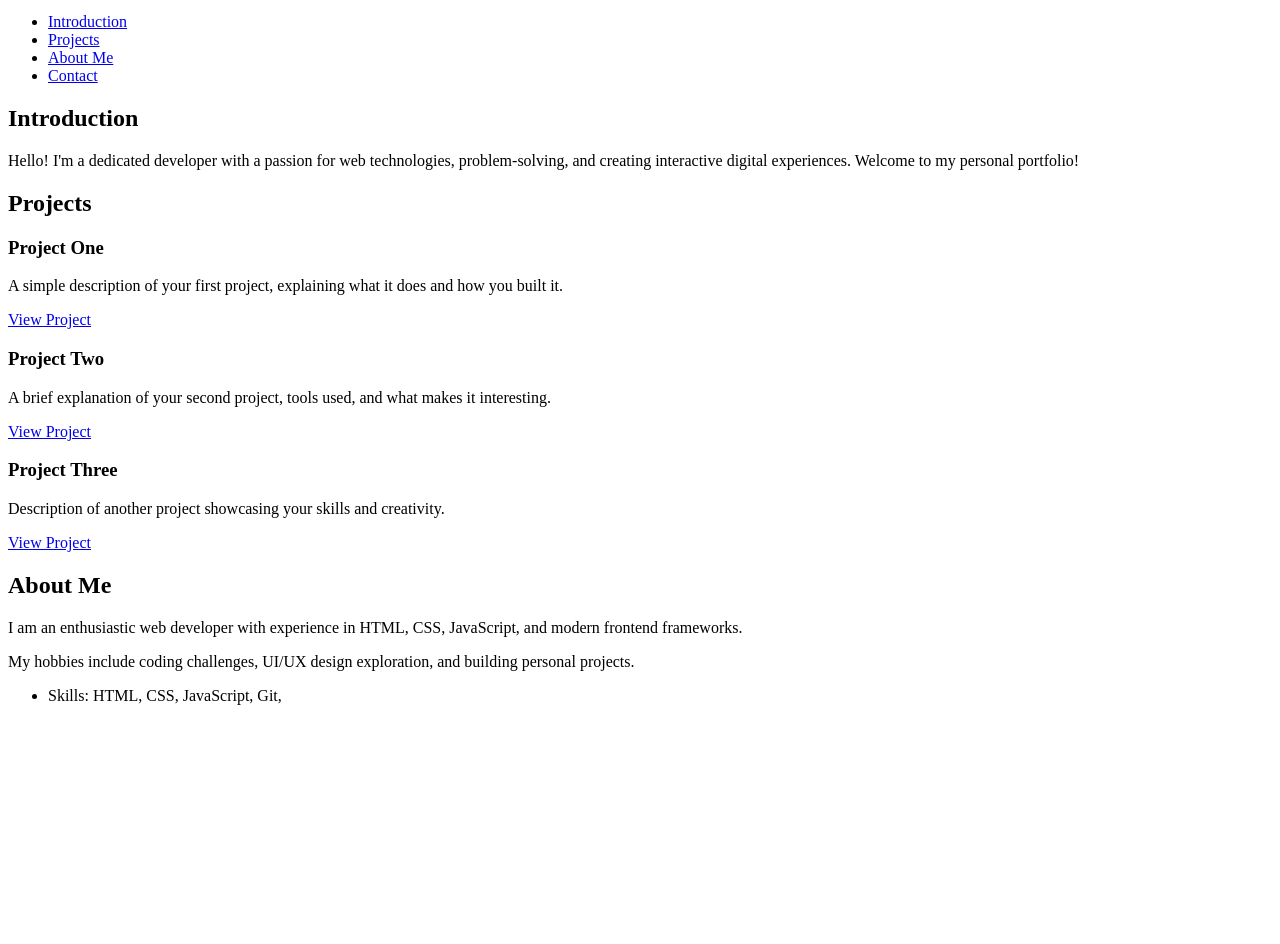
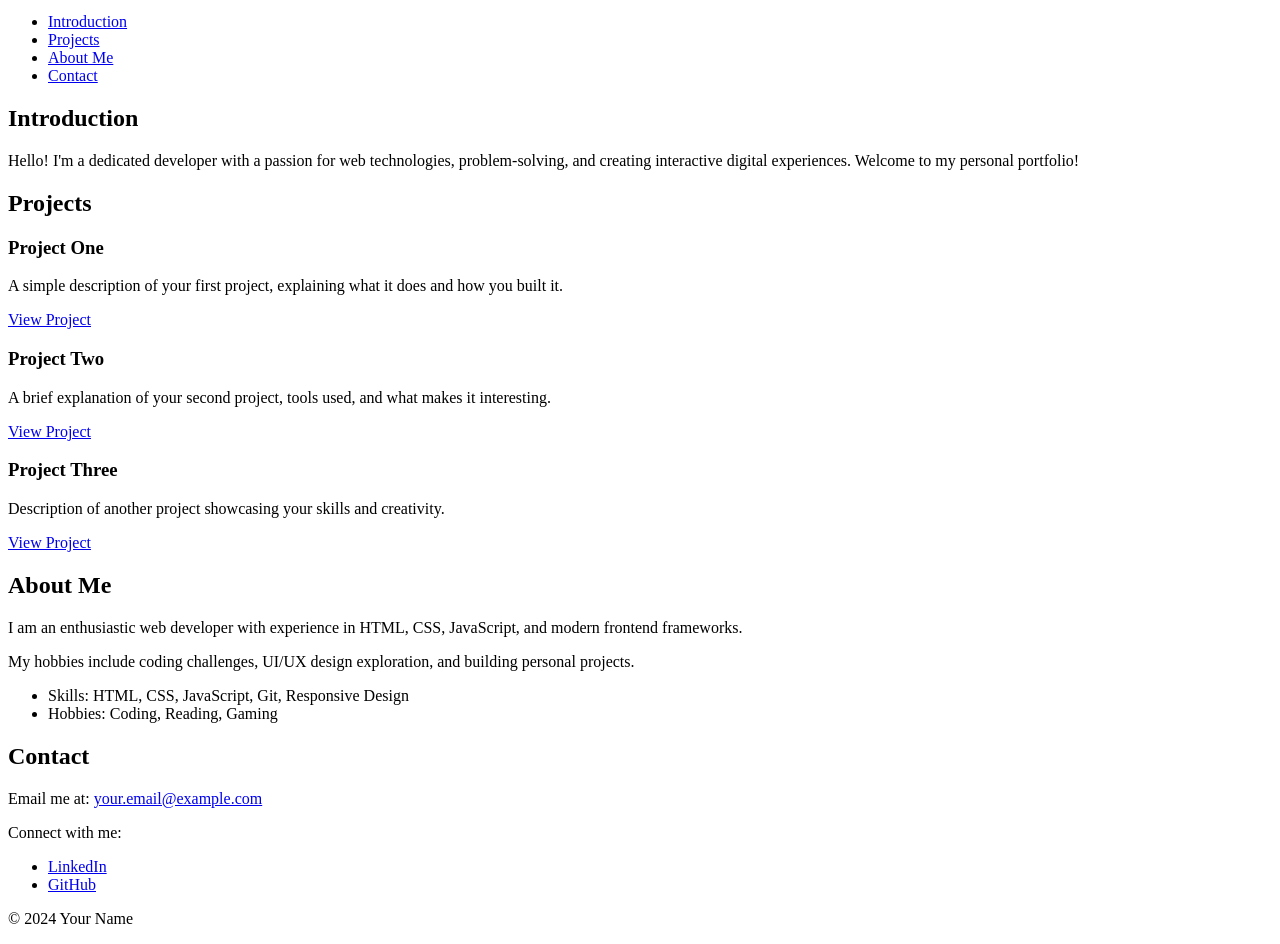
Before and after one commit to jeffrettad/My_First_Portfolio, a plain HTML site: page portfolio/index.html in a window 1280 px wide. Shown: the part 101-1045 px from the top of the page. Before the commit the page ends 822 px from the top, so only its background shows below. Drawn offline with Linux system fonts and the light colour scheme.

Commit message:
add to index.html

```diff
--- a/portfolio/index.html
+++ b/portfolio/index.html
@@ -59,4 +59,27 @@
         <p>I am an enthusiastic web developer with experience in HTML, CSS, JavaScript, and modern frontend frameworks.</p>
         <p>My hobbies include coding challenges, UI/UX design exploration, and building personal projects.</p>
         <ul>
-            <li>Skills: HTML, CSS, JavaScript, Git,
+            <li>Skills: HTML, CSS, JavaScript, Git, Responsive Design</li>
+            <li>Hobbies: Coding, Reading, Gaming</li>
+        </ul>
+    </section>
+
+    <!-- CONTACT SECTION -->
+    <section id="contact">
+        <h2>Contact</h2>
+        <p>Email me at: <a href="mailto:your.email@example.com">your.email@example.com</a></p>
+
+        <p>Connect with me:</p>
+        <ul>
+            <li><a href="https://www.linkedin.com" target="_blank">LinkedIn</a></li>
+            <li><a href="https://github.com" target="_blank">GitHub</a></li>
+        </ul>
+    </section>
+
+    <!-- FOOTER -->
+    <footer>
+        <p>&copy; 2024 Your Name</p>
+    </footer>
+
+</body>
+</html>
```
